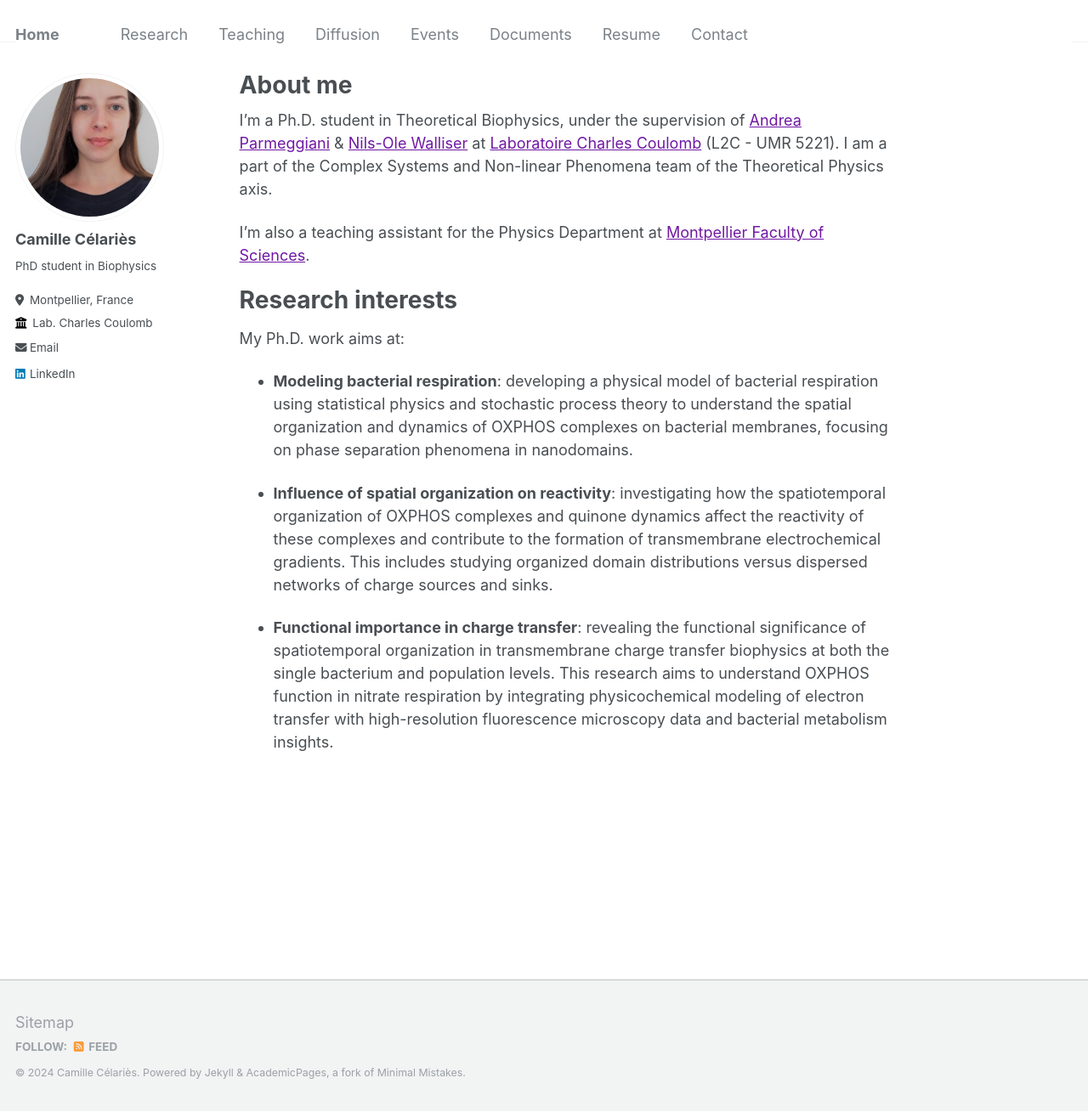
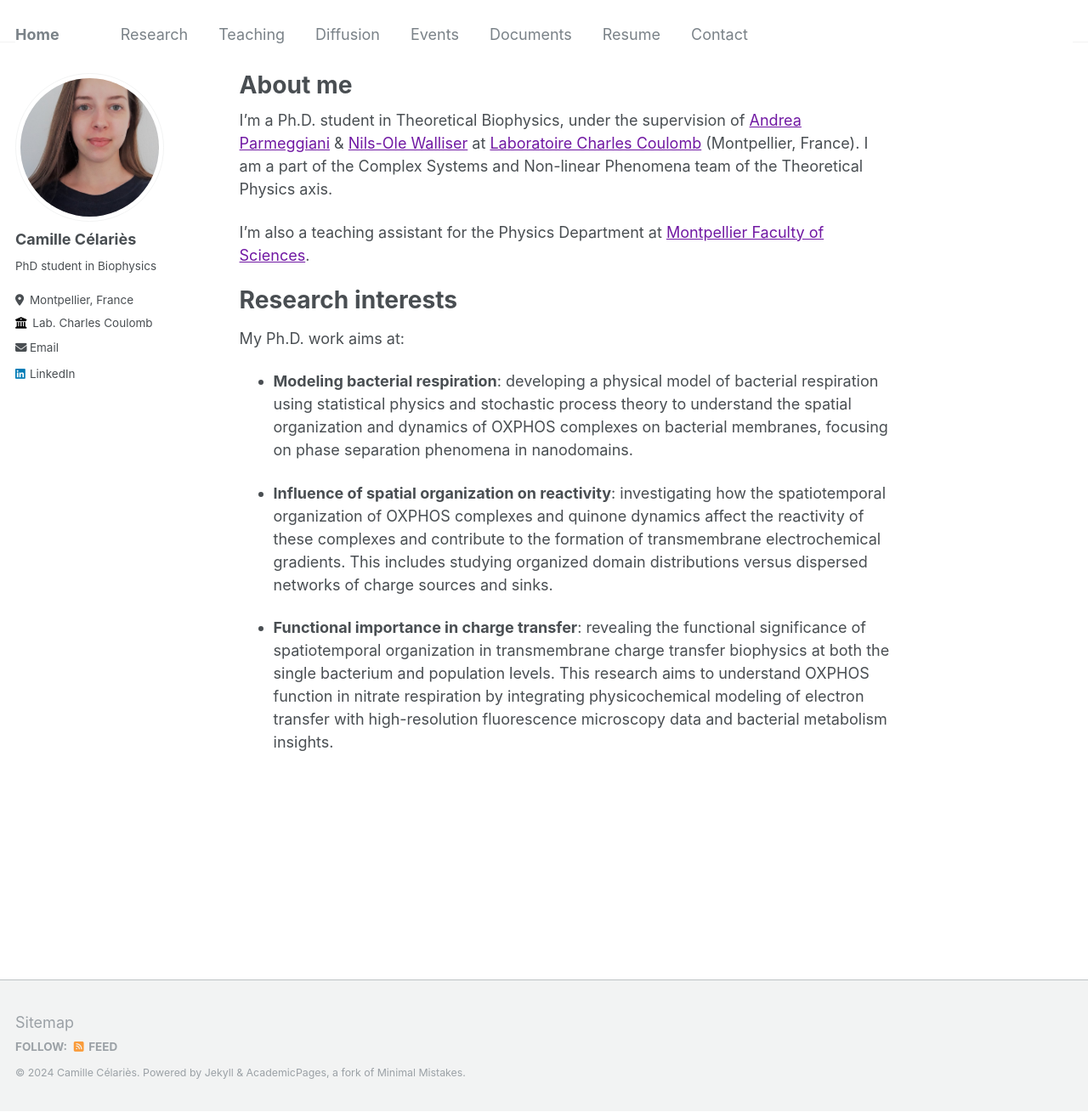
Before and after one commit to camillecelaries/camillecelaries.github.io, a Jekyll site: the page built from _pages/about.md, in a window 1280 px wide and 1309 px high. Shown: the whole window at 85% size. Built offline with Jekyll 4.4.1, drawn with Linux system fonts in a browser that asks for light colours.

Commit message:
Update about.md

```diff
--- a/_pages/about.md
+++ b/_pages/about.md
@@ -8,7 +8,7 @@ redirect_from:
   - /about.html
 ---
 
-I'm a Ph.D. student in Theoretical Biophysics, under the supervision of [Andrea Parmeggiani](https://www.linkedin.com/in/andrea-parmeggiani-9600616/?originalSubdomain=fr) & [Nils-Ole Walliser](https://sites.google.com/view/nils-ole-walliser) at [Laboratoire Charles Coulomb](https://coulomb.umontpellier.fr) (L2C - UMR 5221). I am a part of the Complex Systems and Non-linear Phenomena team of the Theoretical Physics axis.
+I'm a Ph.D. student in Theoretical Biophysics, under the supervision of [Andrea Parmeggiani](https://www.linkedin.com/in/andrea-parmeggiani-9600616/?originalSubdomain=fr) & [Nils-Ole Walliser](https://sites.google.com/view/nils-ole-walliser) at [Laboratoire Charles Coulomb](https://coulomb.umontpellier.fr) (Montpellier, France). I am a part of the Complex Systems and Non-linear Phenomena team of the Theoretical Physics axis.
 
 I'm also a teaching assistant for the Physics Department at [Montpellier Faculty of Sciences](https://sciences.edu.umontpellier.fr).
 
```
